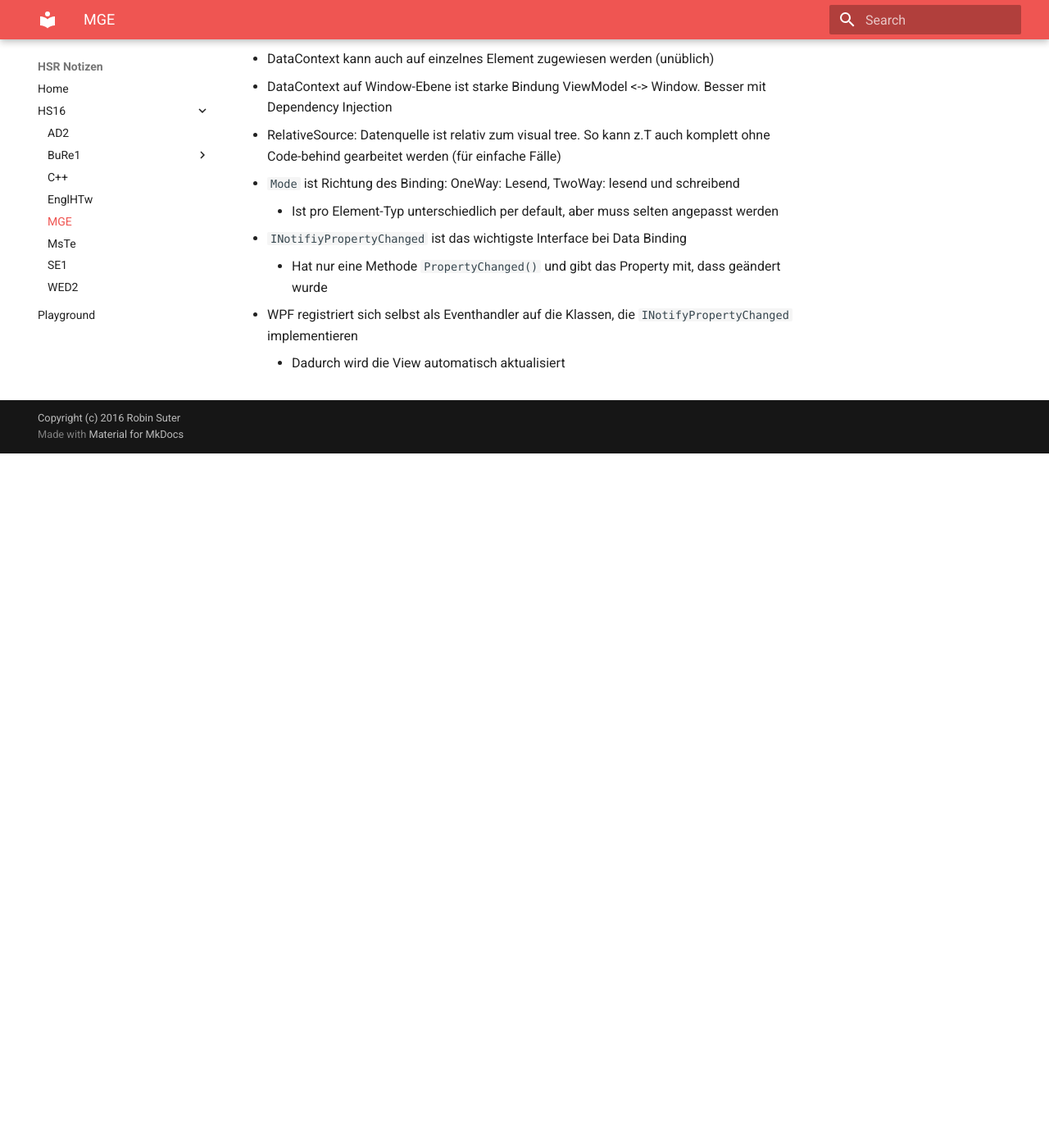
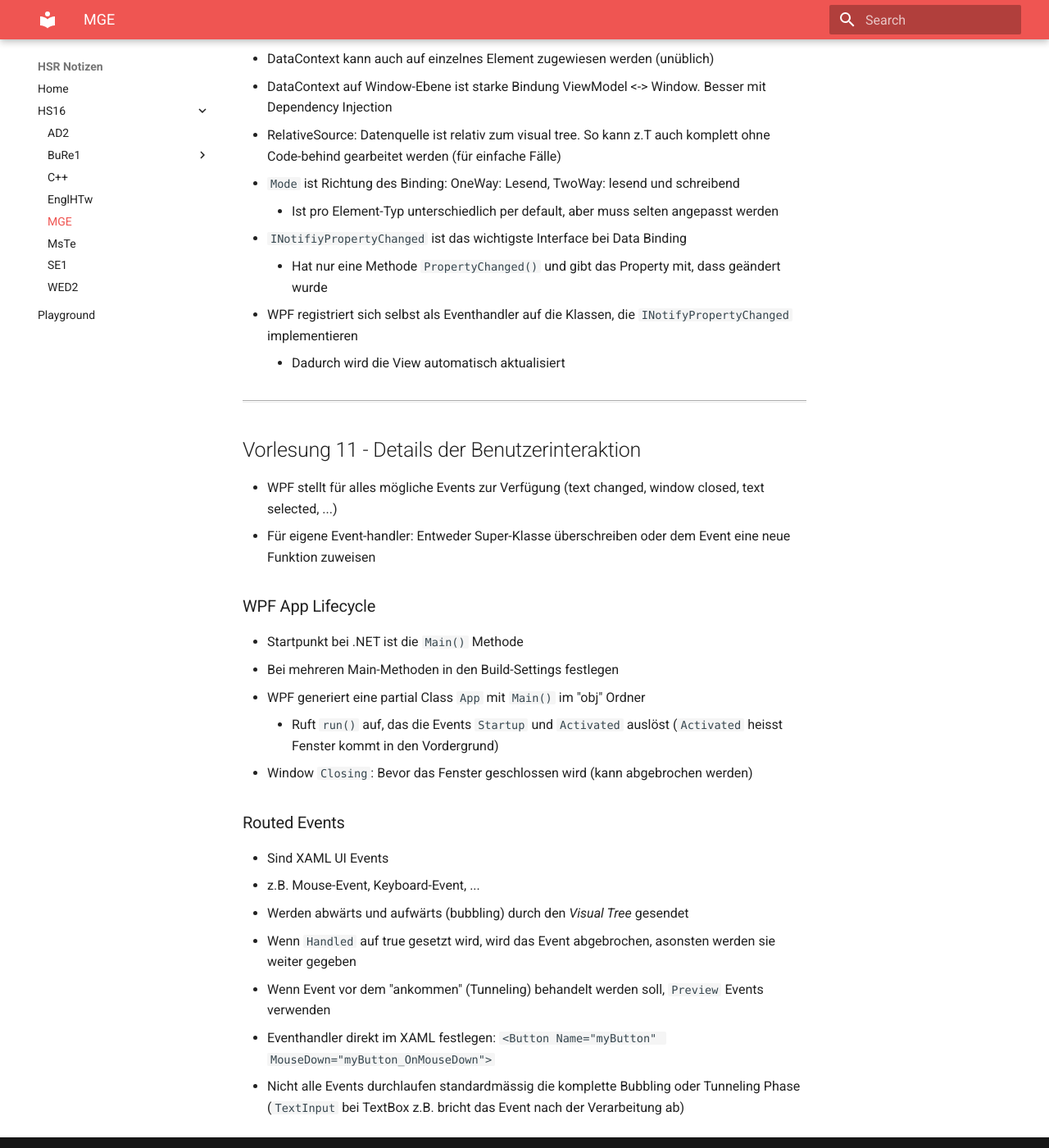
Before and after one commit to Excape/hsr-docs-hs16, an MkDocs documentation site: the page built from docs/hs16/mge.md, in a window 1280 px wide and 1400 px high, scrolled down 13735 px. Shown: the whole window at 82% size. Built offline with MkDocs 1.6.1 and Material for MkDocs 9.7.7, drawn with Linux system fonts in a browser that asks for light colours; old or Windows-style settings are respelled for this version of MkDocs; before the commit the page ends 14288 px from its top, so only the background shows below that.

Commit message:
ad2, mge, se1 Week 12

```diff
--- a/docs/hs16/mge.md
+++ b/docs/hs16/mge.md
@@ -428,3 +428,24 @@ public void onSensorChanged(SensorEvent event) {
     - Hat nur eine Methode `PropertyChanged()` und gibt das Property mit, dass geändert wurde
 - WPF registriert sich selbst als Eventhandler auf die Klassen, die `INotifyPropertyChanged` implementieren
     - Dadurch wird die View automatisch aktualisiert
+
+---
+## Vorlesung 11 - Details der Benutzerinteraktion
+- WPF stellt für alles mögliche Events zur Verfügung (text changed, window closed, text selected, ...)
+- Für eigene Event-handler: Entweder Super-Klasse überschreiben oder dem Event eine neue Funktion zuweisen
+
+### WPF App Lifecycle
+- Startpunkt bei .NET ist die `Main()` Methode
+- Bei mehreren Main-Methoden in den Build-Settings festlegen
+- WPF generiert eine partial Class `App` mit `Main()` im "obj" Ordner
+    - Ruft `run()` auf, das die Events `Startup` und `Activated` auslöst (`Activated` heisst Fenster kommt in den Vordergrund)
+- Window `Closing`: Bevor das Fenster geschlossen wird (kann abgebrochen werden)
+
+### Routed Events
+- Sind XAML UI Events
+- z.B. Mouse-Event, Keyboard-Event, ...
+- Werden abwärts und aufwärts (bubbling) durch den *Visual Tree* gesendet
+- Wenn `Handled` auf true gesetzt wird, wird das Event abgebrochen, asonsten werden sie weiter gegeben
+- Wenn Event vor dem "ankommen" (Tunneling) behandelt werden soll, `Preview` Events verwenden
+- Eventhandler direkt im XAML festlegen: `<Button Name="myButton" MouseDown="myButton_OnMouseDown">`
+- Nicht alle Events durchlaufen standardmässig die komplette Bubbling oder Tunneling Phase (`TextInput` bei TextBox z.B. bricht das Event nach der Verarbeitung ab)
```
Also changed, not shown: docs/hs16/ad2.md (+26 -0 lines), docs/hs16/se1.md (+18 -0 lines).
